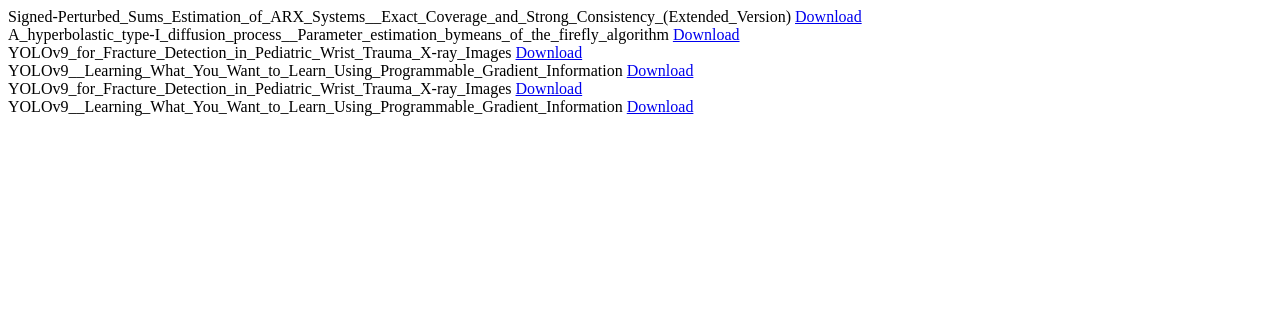
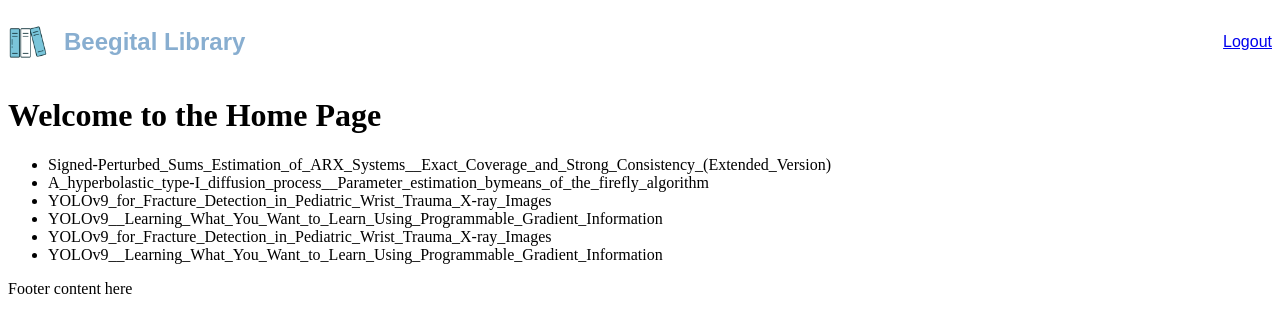
Before and after one commit to Ryldi/Beegital-Library, a Flask app: page / in a window 1280 px wide. Shown: the top 333 px of the page. Run offline with Flask 3, Linux system fonts and the light colour scheme; a user stored in the database is signed in; data comes from the database, SQL or seed files in the repository; both versions use the stored data as it was after the commit; some libraries are stand-ins or nearby versions.

Commit message:
feat: navbar + database

```diff
--- a/routes.py
+++ b/routes.py
@@ -55,3 +55,9 @@
     data = cur.fetchone()
     cur.close()
     return data
+
+
+@app.route("/logout")
+def logout():
+    session.clear()
+    return redirect("/")
--- a/static/loginPage.css
+++ b/static/style.css
@@ -4,7 +4,7 @@
     padding: 10vh;
 }
 
-.container {
+.login-container {
     display: grid;
     justify-content: center;
     gap: 3vh;
@@ -17,22 +17,22 @@
     background-color: whitesmoke;
 }
 
-.form-container {
+.login-form-container {
     display: grid;
     justify-content: center;
     gap: 1.5vh;
 }
 
-.sub-container {
+.login-sub-container {
     display: grid;
     gap: 0.5vh;
 }
 
-.subtitle {
+.login-subtitle {
     color: #779ECB;
 }
 
-.btn-submit {
+.login-btn-submit {
     background-color: #88AED0;
     color: whitesmoke;
     border: none;
@@ -40,3 +40,20 @@
     border-radius: 5px;
     cursor: pointer;
 }
+
+/* Navbar */
+
+nav{
+    display: flex;
+    justify-content: space-between;
+    align-items: center;
+    font-family: Arial, Helvetica, sans-serif;
+}
+
+.navbar-to-home {
+    display: flex;
+    align-items: center;
+    gap: 2vh;
+    text-decoration: none;
+    color: #88AED0;
+}
--- a/templates/homePage.html
+++ b/templates/homePage.html
@@ -1,19 +1,12 @@
-<!DOCTYPE html>
-<html lang="en">
-<head>
-    <meta charset="UTF-8">
-    <meta name="viewport" content="width=device-width, initial-scale=1.0">
-    <title>Document</title>
-</head>
-<body>
-    {% for file in files %}
-    <tr>
-        <td>{{file[1]}}</td>
-        {% if user != null  %}
-        <td><a href="/download/{{file[0]}}">Download</a></td>
-        {% endif %}
-        <br>
-    </tr>
-    {% endfor %}
-</body>
-</html>
+{% extends "navbar.html" %}
+
+{% block title %}Digital Library{% endblock %}
+
+{% block content %}
+    <h1>Welcome to the Home Page</h1>
+    <ul>
+        {% for file in files %}
+            <li>{{ file[1] }}</li> <!-- Adjust based on your actual data structure -->
+        {% endfor %}
+    </ul>
+{% endblock %}
--- /dev/null
+++ b/templates/navbar.html
@@ -0,0 +1,37 @@
+<!DOCTYPE html>
+<html lang="en">
+<head>
+    <meta charset="UTF-8">
+    <meta name="viewport" content="width=device-width, initial-scale=1.0">
+    <title>{% block title %}Digital Library{% endblock %}</title>
+    <link rel="stylesheet" href="static/style.css">
+</head>
+<body>
+    <header>
+        <!-- Navigation bar -->
+        <nav>
+            <div class="navbar-left">
+                <a href="/" class="navbar-to-home">
+                    <img src="{{ url_for('static', filename='images/books-logo.png') }}" alt="Profile" style="width: 40px; height: 40px;">
+                    <h2>Beegital Library</h2>
+                </a>
+            </div>
+
+            <div class="navbar-right">
+                {% if 'user' in session %}
+                <a href="/logout">Logout</a>
+                {% else %}
+                    <a href="/login">Login</a>
+                {% endif %}
+            </div>
+        </nav>
+    </header>
+    <main>
+        {% block content %}{% endblock %}
+    </main>
+    <footer>
+        <p>Footer content here</p>
+    </footer>
+    <!-- Add your JavaScript links here -->
+</body>
+</html>
```
Also changed, not shown: templates/loginPage.html (+7 -7 lines), database/db_test.sql (added), static/images/books-logo.png (added).
